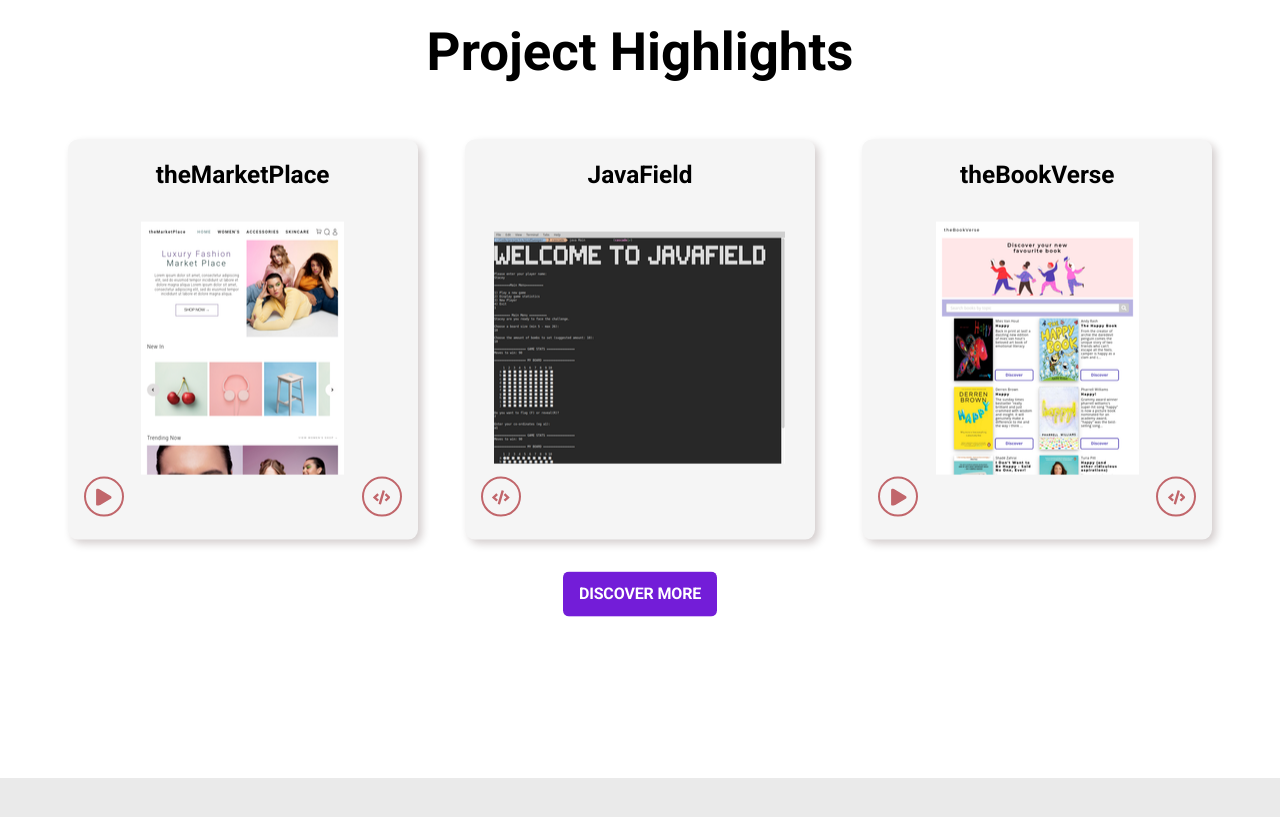
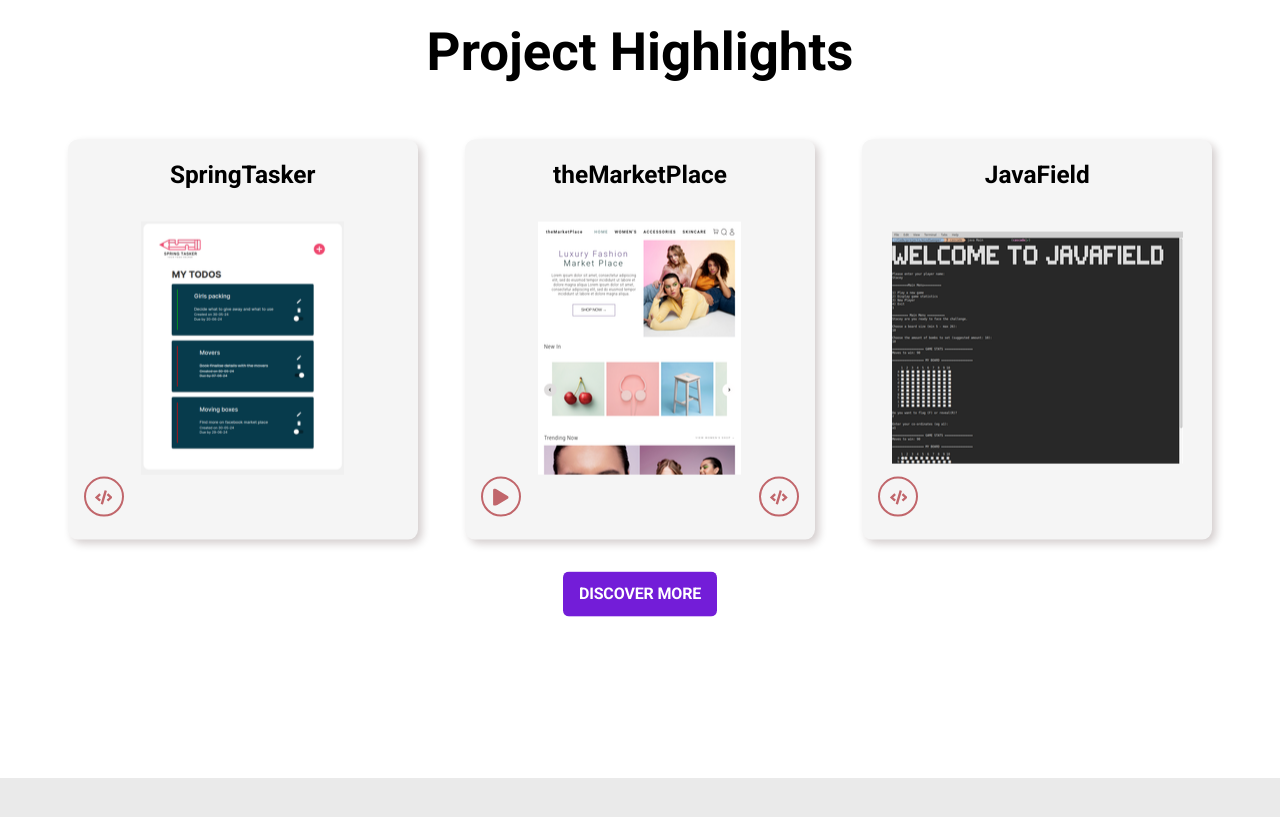
Before and after one commit to staceyjf/staceyjf.github.io, a React (Vite) app: page / in a window 1280 px wide. Shown: the part 1760-2577 px from the top of the page. Built offline with nearby package versions, Linux system fonts and the light colour scheme; some icons are missing.

Commit message:
springtasker add

```diff
--- a/src/data/data.js
+++ b/src/data/data.js
@@ -8,6 +8,16 @@ export const personalData = {
 };
 
 export const projectsData = [
+  {
+    id: 4,
+    projectName: "SpringTasker",
+    projectDesc:
+      "SpringTasker is a full-stack application that lets you keep track of all your todos with unique color categorization to make it easier to see your most urgent tasks.",
+    tags: ["React", "Typescript", "Spring Boot"],
+    code: "https://github.com/staceyjf/SpringTasker",
+    demo: "",
+    image: "/assets/springtasker.png",
+  },
   {
     id: 1,
     projectName: "theMarketPlace",
@@ -28,14 +38,14 @@ export const projectsData = [
     demo: "",
     image: "/assets/javaField_homepage.png",
   },
-  {
-    id: 3,
-    projectName: "theBookVerse",
-    projectDesc:
-      "With theBookVerse, users can effortlessly explore an extensive library of books, discover new titles, and delve into detailed information about their favorite books.",
-    tags: ["React", "Google Books API", "Sass"],
-    code: "https://github.com/staceyjf/theBookVerse",
-    demo: "https://www.staceyfanner.com/theBookVerse/",
-    image: "/assets/theBookVerse_homepage.png",
-  },
+  // {
+  //   id: 3,
+  //   projectName: "theBookVerse",
+  //   projectDesc:
+  //     "With theBookVerse, users can effortlessly explore an extensive library of books, discover new titles, and delve into detailed information about their favorite books.",
+  //   tags: ["React", "Google Books API", "Sass"],
+  //   code: "https://github.com/staceyjf/theBookVerse",
+  //   demo: "https://www.staceyfanner.com/theBookVerse/",
+  //   image: "/assets/theBookVerse_homepage.png",
+  // },
 ];
```
Also changed, not shown: public/assets/springtasker.png (added).
